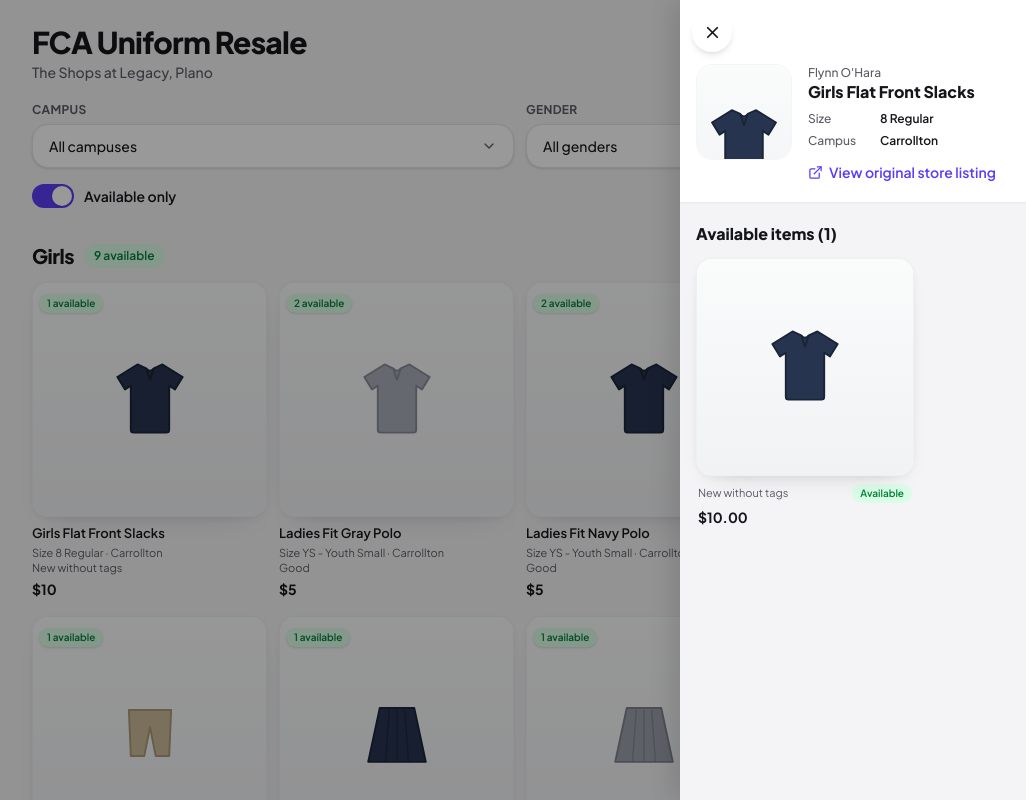
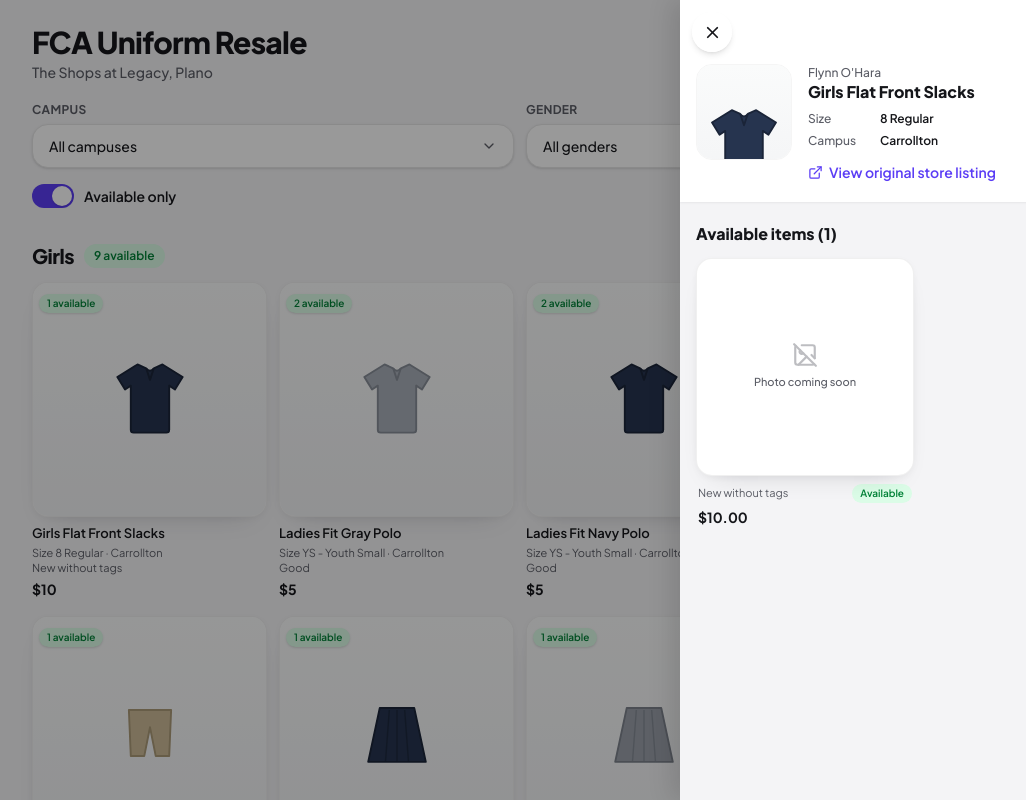
Before and after one commit to inko9nito/Uniforms, a React (Vite) app: page / in a window 1280 px wide. Both pictures are taken after a click on the button 269 px from the left and 441 px from the top of the page. Shown: the top 800 px of the page, without its empty margins (120-1146 px from the left). Built offline with nearby package versions, Linux system fonts and the light colour scheme.

Commit message:
Show 'Photo coming soon' for instances without a photo
Replace the garment-illustration fallback on instance cards with a simple
'Photo coming soon' placeholder (icon + label). The header thumbnail still
uses the illustration when a product has no official photo.

```diff
--- a/src/components/ItemDetailPanel.tsx
+++ b/src/components/ItemDetailPanel.tsx
@@ -1,5 +1,5 @@
 import { useEffect, useRef, useState } from 'react';
-import { ChevronLeft, ExternalLink, X, ZoomIn } from 'lucide-react';
+import { ChevronLeft, ExternalLink, ImageOff, X, ZoomIn } from 'lucide-react';
 import { Badge } from './ui/badge';
 import { Dialog, DialogContent } from './ui/dialog';
 import {
@@ -36,11 +36,9 @@ function statusVariant(status: string): BadgeVariant {
  */
 function InstanceCard({
   inst,
-  item,
   onZoom,
 }: {
   inst: Instance;
-  item: Item;
   onZoom: (lb: Lightbox) => void;
 }) {
   const zoomable = !!inst.image;
@@ -68,7 +66,10 @@ function InstanceCard({
             </span>
           </>
         ) : (
-          <GarmentThumbnail item={item} />
+          <div className="flex h-full w-full flex-col items-center justify-center gap-1.5 text-ink-soft">
+            <ImageOff size={26} className="opacity-40" />
+            <span className="text-[11px] font-medium">Photo coming soon</span>
+          </div>
         )}
       </button>
 
@@ -269,7 +270,7 @@ export function ItemDetailPanel({ item, onClose }: Props) {
                   </h2>
                   <div className="grid grid-cols-2 gap-3">
                     {visibleInstances.map((inst) => (
-                      <InstanceCard key={inst.label} inst={inst} item={current} onZoom={setLightbox} />
+                      <InstanceCard key={inst.label} inst={inst} onZoom={setLightbox} />
                     ))}
                   </div>
                 </section>
```
